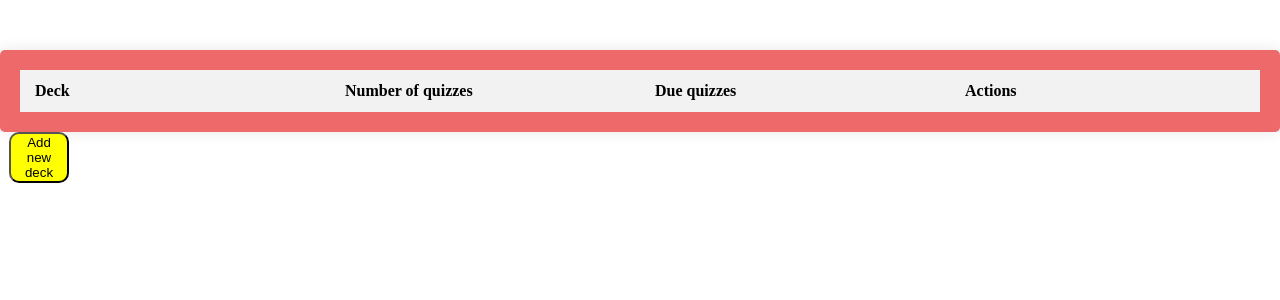
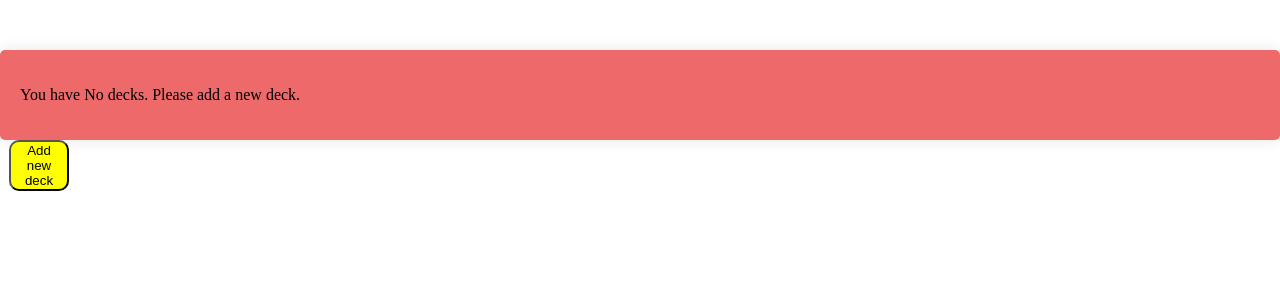
Before and after one commit to samuelkanyingi/quiz_web_app, a Flask app: page /decks in a window 1280 px wide. Shown: the part 62-362 px from the top of the page. Run offline with Flask 3, Linux system fonts and the light colour scheme; data that the repository does not hold is empty.

Commit message:
feat: New user displayed with empty deck
- Added feature so that a new user can get empty deck to add quizzes

```diff
--- a/templates/home.html
+++ b/templates/home.html
@@ -164,7 +164,7 @@ button a{
 
 
             <!-- <button><a href="{{ url_for('logout') }}">Logout Now</a></button> -->
-            <button id="logoutBtn" style="color:black; margin-right: 25px; padding: 5px 10px" >Logout</buttonn>
+            <button id="logoutBtn" style="color:black; margin-right: 25px; padding: 5px 10px" >Logout</button>
 
         </ul>
     </div>
@@ -180,6 +180,7 @@ button a{
 </div>
 <body>
     <div id="table-container">
+        {% if decks %}
         <table id="quiz-table">
             <thead>
                 <tr>
@@ -214,6 +215,9 @@ button a{
             {% endfor %}
             </tbody>
         </table>
+        {% else %}
+        <p>You have No decks. Please add a new deck.</p>
+        {% endif %}
     </div>
 
     <!-- Button to trigger Add popup -->
```
